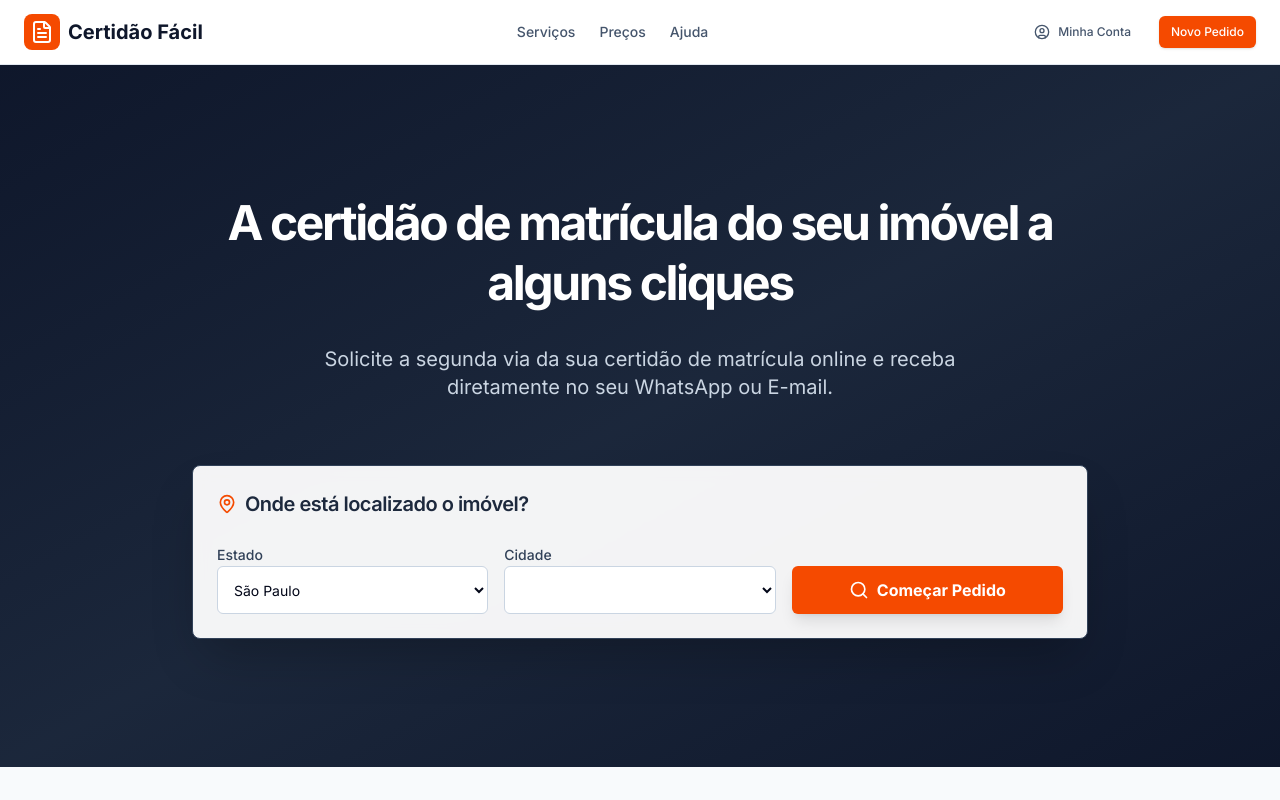
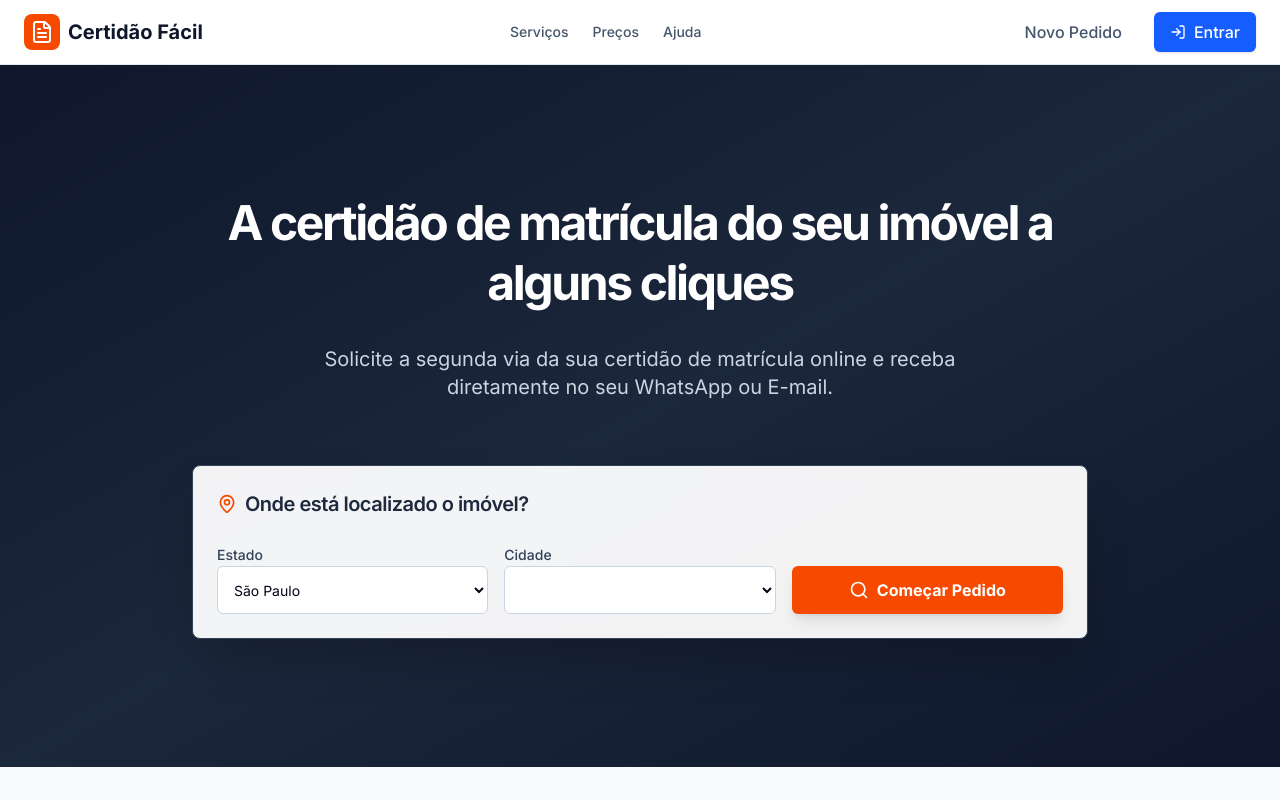
Before and after one commit to kauannkelvinn/certidao-facil, a Next.js app: page / in a window 1280 px wide. Shown: the top 800 px of the page. Built offline with nearby package versions, Linux system fonts and the light colour scheme; no server answers.

Commit message:
feat: implementa login social com google e nextauth

```diff
--- a/package.json
+++ b/package.json
@@ -16,6 +16,7 @@
     "google-spreadsheet": "^5.0.2",
     "lucide-react": "^0.562.0",
     "next": "16.1.4",
+    "next-auth": "^4.24.13",
     "react": "19.2.3",
     "react-dom": "19.2.3",
     "react-hook-form": "^7.71.1",
--- /dev/null
+++ b/src/app/api/auth/[...nextauth]/route.ts
@@ -0,0 +1,14 @@
+import NextAuth from "next-auth";
+import GoogleProvider from "next-auth/providers/google";
+
+const handler = NextAuth({
+    providers: [
+        GoogleProvider({
+            clientId: process.env.GOOGLE_CLIENT_ID!,
+            clientSecret: process.env.GOOGLE_CLIENT_SECRET!,
+        }),
+    ],
+    secret: process.env.NEXTAUTH_SECRET,
+});
+
+export { handler as GET, handler as POST };
--- a/src/app/layout.tsx
+++ b/src/app/layout.tsx
@@ -4,6 +4,7 @@ import "./globals.css";
 import { Header } from "@/components/modules/header";
 import { Footer } from "@/components/modules/footer";
 import { cn } from "@/lib/utils";
+import { NextAuthSessionProvider } from "@/providers/session-provider";
 
 const inter = Inter({ subsets: ["latin"] });
 
@@ -20,11 +21,13 @@ export default function RootLayout({
   return (
     <html lang="pt-BR">
       <body className={cn(inter.className, "min-h-screen flex flex-col bg-slate-50")}>
-        <Header />
-        <main className="flex-1">
-          {children}
-        </main>
-        <Footer />
+        <NextAuthSessionProvider>
+          <Header />
+          <main className="flex-1">
+            {children}
+          </main>
+          <Footer />
+        </NextAuthSessionProvider>
       </body>
     </html>
   );
--- a/src/components/modules/header.tsx
+++ b/src/components/modules/header.tsx
@@ -1,11 +1,17 @@
-import Link from 'next/link';
-import { Button } from '@/components/ui/button';
-import { FileText, UserCircle } from 'lucide-react';
+"use client";
+
+import { useSession, signIn, signOut } from "next-auth/react";
+import Link from "next/link";
+import { Button } from "@/components/ui/button";
+import { FileText, LogIn, LogOut, User } from "lucide-react";
 
 export function Header() {
+  const { data: session } = useSession();
+
   return (
     <header className="border-b border-slate-200 bg-white sticky top-0 z-50">
       <div className="container mx-auto flex h-16 items-center justify-between px-4 md:px-6">
+
         <Link href="/" className="flex items-center gap-2 font-bold text-xl text-slate-900">
           <div className="bg-orange-600 p-1.5 rounded-lg">
             <FileText className="h-6 w-6 text-white" />
@@ -13,6 +19,7 @@ export function Header() {
           <span>Certidão Fácil</span>
         </Link>
 
+        {/* MENU DESKTOP */}
         <nav className="hidden md:flex gap-6 text-sm font-medium text-slate-600">
           <Link href="#" className="hover:text-orange-600 transition-colors">Serviços</Link>
           <Link href="#" className="hover:text-orange-600 transition-colors">Preços</Link>
@@ -20,13 +27,56 @@ export function Header() {
         </nav>
 
         <div className="flex items-center gap-4">
-          <Button variant="ghost" size="sm" className="hidden md:inline-flex text-slate-600">
-            <UserCircle className="mr-2 h-4 w-4" />
-            Minha Conta
-          </Button>
-          <Button size="sm">
-            Novo Pedido
-          </Button>
+          {session ? (
+            <div className="flex items-center gap-4 animate-in fade-in duration-300">
+              <div className="flex items-center gap-2">
+                {session.user?.image ? (
+                  // eslint-disable-next-line @next/next/no-img-element
+                  <img
+                    src={session.user.image}
+                    alt="Foto do usuário"
+                    className="w-8 h-8 rounded-full border border-slate-200"
+                  />
+                ) : (
+                  <div className="bg-slate-100 p-1.5 rounded-full">
+                    <User className="w-5 h-5 text-slate-600" />
+                  </div>
+                )}
+
+                <div className="hidden md:block text-sm">
+                  <p className="font-medium text-slate-900">
+                    Olá, {session.user?.name?.split(' ')[0]}
+                  </p>
+                </div>
+              </div>
+
+              <Button
+                variant="ghost"
+                size="sm"
+                onClick={() => signOut()}
+                className="text-red-500 hover:text-red-600 hover:bg-red-50 gap-2"
+              >
+                <LogOut className="w-4 h-4" />
+                <span className="hidden md:inline">Sair</span>
+              </Button>
+            </div>
+          ) : (
+            <div className="flex items-center gap-4">
+                 <Link href="/">
+                    <Button variant="ghost" className="text-slate-600 hover:text-orange-600 hidden md:flex">
+                        Novo Pedido
+                    </Button>
+                 </Link>
+
+                <Button
+                    onClick={() => signIn('google')}
+                    className="bg-blue-600 hover:bg-blue-700 text-white gap-2 shadow-sm"
+                >
+                    <LogIn className="w-4 h-4" />
+                    Entrar
+                </Button>
+            </div>
+          )}
         </div>
       </div>
     </header>
--- /dev/null
+++ b/src/providers/session-provider.tsx
@@ -0,0 +1,11 @@
+"use client";
+
+import { SessionProvider } from "next-auth/react";
+
+interface Props {
+    children: React.ReactNode;
+}
+
+export function NextAuthSessionProvider({ children }: Props) {
+    return <SessionProvider>{children}</SessionProvider>;
+}
```
Also changed, not shown: 1 other file (tests, documents, lock files or other folders).
